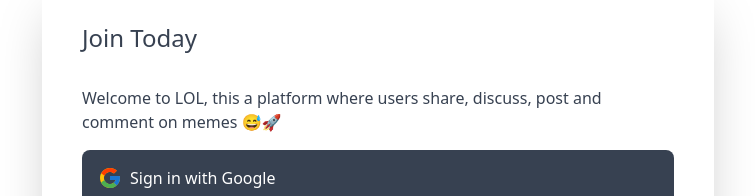
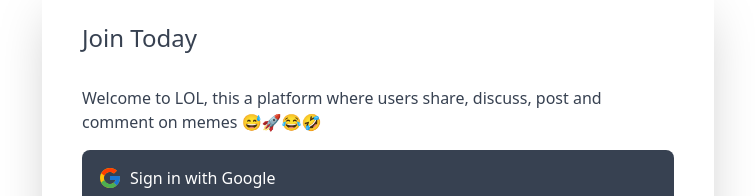
Before and after one commit to KingsleyAmankwah/Laugh-Out-Loud, a Next.js app: page /auth/login in a window 1280 px wide. Shown: the part 262-458 px from the top of the page, without its empty margins (262-1017 px from the left). Built offline with nearby package versions, Linux system fonts and the light colour scheme; no server answers.

Commit message:
Login Page

```diff
--- a/pages/auth/login.js
+++ b/pages/auth/login.js
@@ -34,7 +34,7 @@ export default function Login() {
       <div className="py-4">
         <h3 className="py-4">
           Welcome to LOL, this a platform where users share, discuss, post and
-          comment on memes 😅🚀
+          comment on memes 😅🚀😂🤣
         </h3>
         <button
           onClick={GoogleLogin}
```
